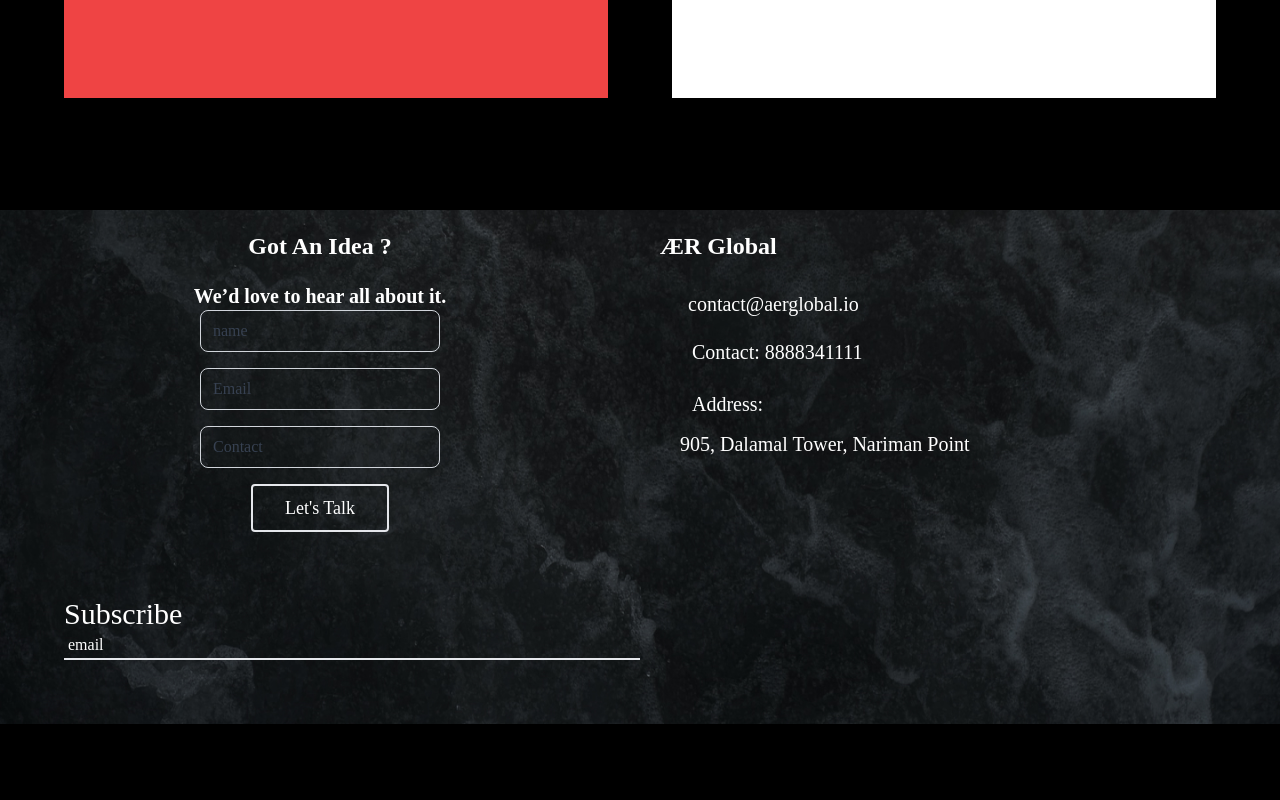
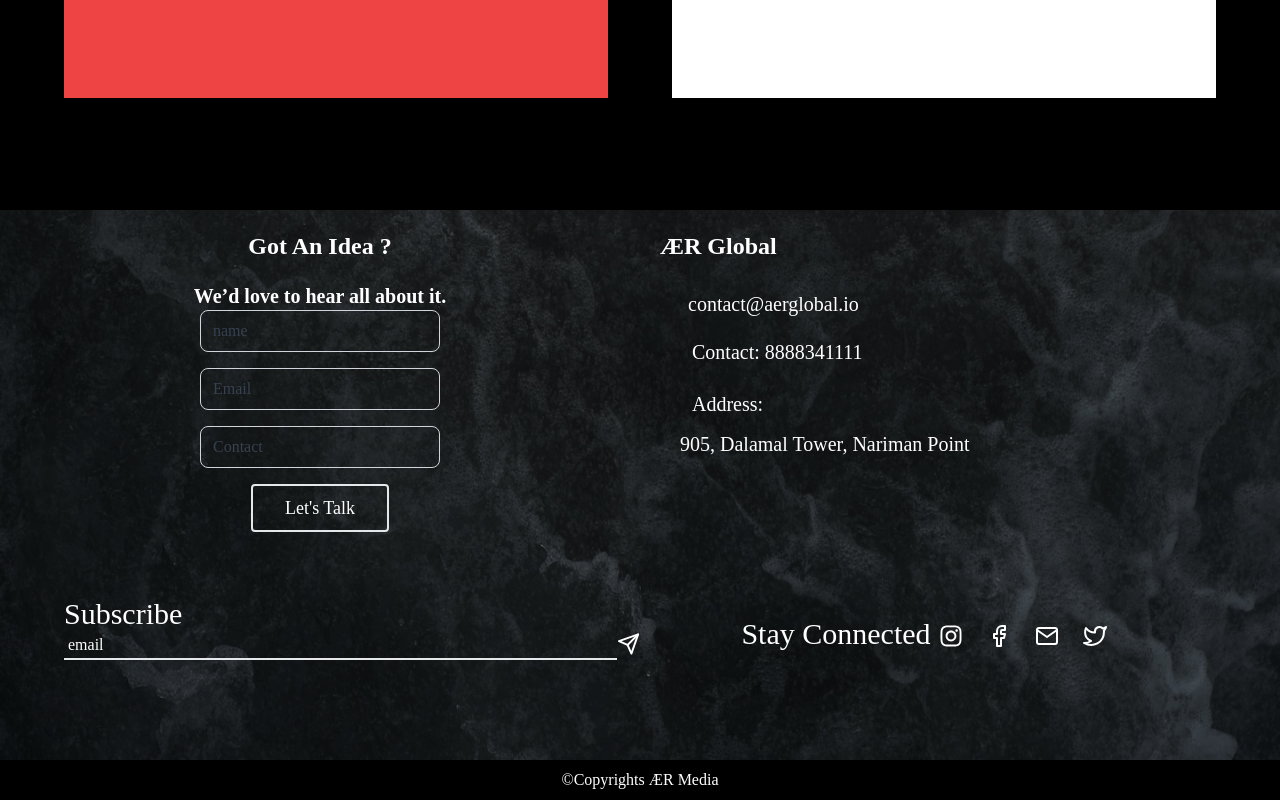
Before and after one commit to Grbmax/global-web, a Next.js app: page / in a window 1280 px wide. Shown: the part 1086-1886 px from the top of the page. Before the commit the page ends 1810 px from the top, so only its background shows below. Built offline with nearby package versions, Linux system fonts and the light colour scheme.

Commit message:
footer updated

```diff
--- a/components/Footer.tsx
+++ b/components/Footer.tsx
@@ -1,5 +1,9 @@
 import React from 'react'
 import styles from '../styles/Home.module.css'
+import { FaInstagram } from "react-icons/fa";
+import { FiFacebook, FiMail, FiTwitter, FiSend } from "react-icons/fi";
+
+import Link from "next/link";
 
 const Footer = () => {
     return (
@@ -64,18 +68,40 @@ const Footer = () => {
                     </div>
 
                 </div>
-                <div className="subscribe p-16">
-                    <span className='text-3xl'>
-                        Subscribe
-                    </span>
-                    <div>
+                <div className="subscribe p-16 flex flex-wrap ">
+                    <div className='w-full md:w-1/2 lg:w-1/2'>
+                        <span className='text-3xl'>
+                            Subscribe
+                        </span>
+                        <div className='flex'>
 
+                            <input className='p-1 bg-transparent border-b-2 w-full' value={'email'} />
+                            <FiSend className="text-2xl cursor-pointer hover:text-blue-600" />
 
-                    <input className='p-1 bg-transparent border-b-2 w-1/2' value={'email'} />
+                        </div>
                     </div>
 
+                    <div className="social p-5 flex w-1/2 justify-center">
+                        <span className='text-3xl'>
+                            Stay Connected
+                        </span><br />
+                        <div className="flex flex-row gap-6 pb-5 m-2">
+                            <FaInstagram className="text-2xl cursor-pointer hover:text-pink-600" />
+                            <Link href='https://www.facebook.com/Dekhanee'>
+                                <FiFacebook className="text-2xl cursor-pointer hover:text-blue-600" />
+                            </Link>
+                            <FiMail className="text-2xl cursor-pointer hover:text-yellow-600" />
+                            <FiTwitter className="text-2xl cursor-pointer hover:text-blue-600" />
+
+                        </div>
+
+                    </div>
 
                 </div>
+            </div>
+            <div className='bg-black w-full h-10 flex justify-center items-center'>
+            ©Copyrights ÆR Media
+
             </div>
         </>
     )
```
